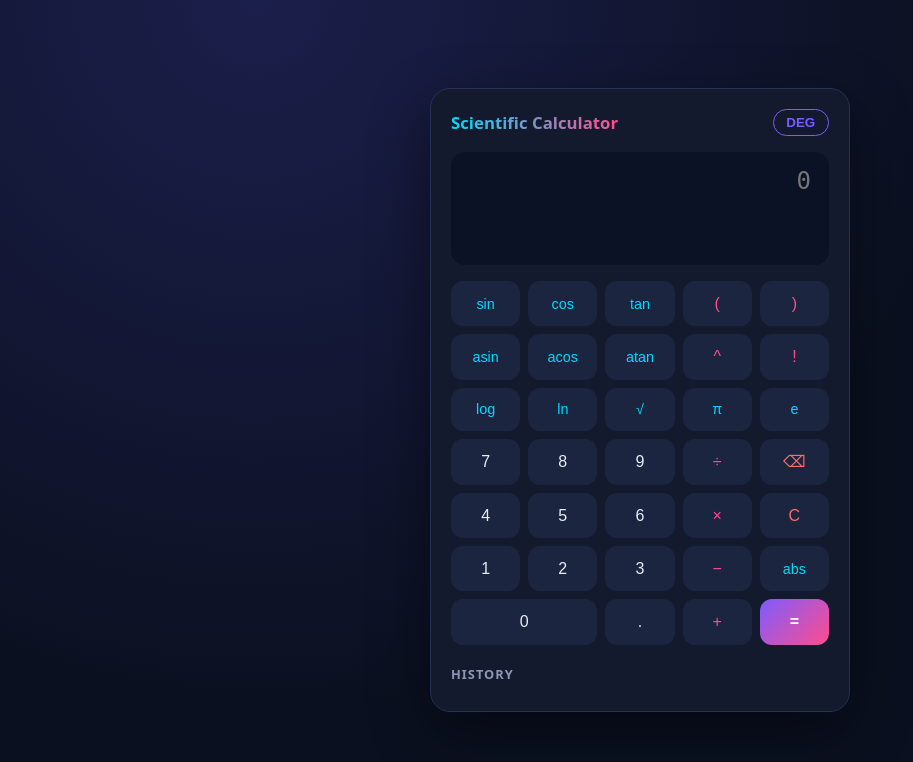
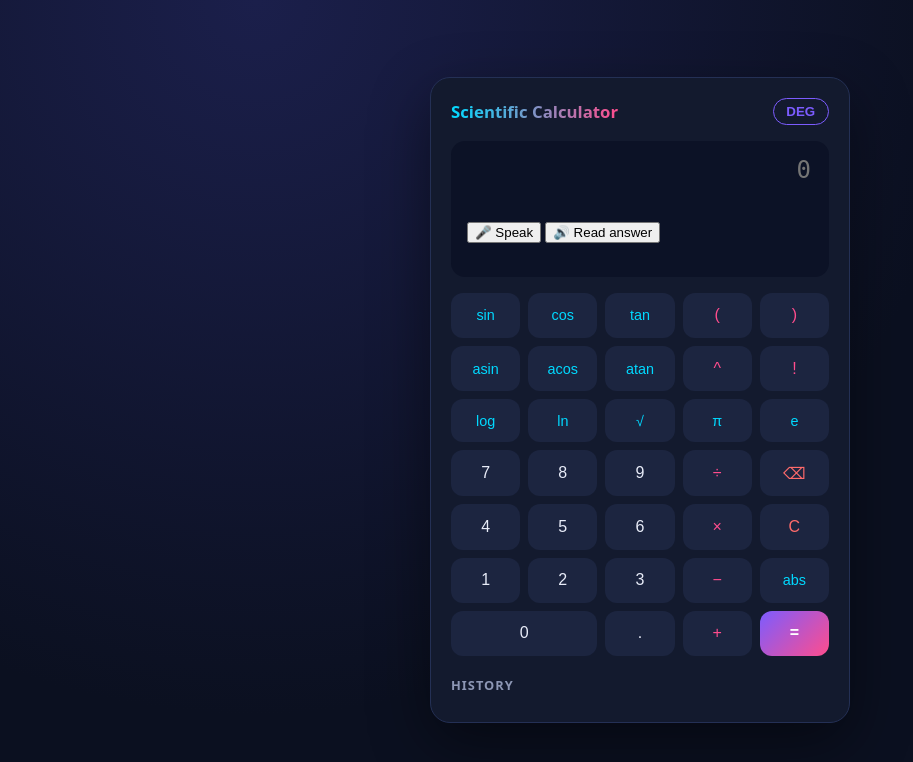
Before and after one commit to mosochife/scientific_calculator, a Flask app: page / in a window 1280 px wide. Shown: the top 762 px of the page, without its empty margins (0-913 px from the left). Run offline with Flask 3, Linux system fonts and the light colour scheme.

Commit message:
feat: add voice input and read-aloud buttons

```diff
--- a/static/script.js
+++ b/static/script.js
@@ -110,3 +110,50 @@
 });
 
 exprInput.focus();
+
+// Read the calculator result aloud
+function speakAnswer() {
+  const answer = resultEl.textContent;
+
+  if (!answer || !answer.startsWith("=")) {
+    errorEl.textContent = "Please calculate an answer first.";
+    return;
+  }
+
+  const speech = new SpeechSynthesisUtterance(
+    "The answer is " + answer.replace("=", "").trim()
+  );
+
+  speech.lang = "en-US";
+  window.speechSynthesis.speak(speech);
+}
+// Voice calculator
+const SpeechRecognition =
+  window.SpeechRecognition || window.webkitSpeechRecognition;
+
+function startVoiceInput() {
+  if (!SpeechRecognition) {
+    errorEl.textContent =
+      "Voice recognition is not supported by this browser.";
+    return;
+  }
+
+  const recognition = new SpeechRecognition();
+  recognition.lang = "en-US";
+  recognition.continuous = false;
+
+  recognition.onstart = () => {
+    errorEl.textContent = "Listening...";
+  };
+
+  recognition.onresult = (event) => {
+    exprInput.value = event.results[0][0].transcript;
+    calculate();
+  };
+
+  recognition.onerror = () => {
+    errorEl.textContent = "Could not hear you. Please try again.";
+  };
+
+  recognition.start();
+}
--- a/templates/index.html
+++ b/templates/index.html
@@ -16,8 +16,12 @@
     <div class="display">
       <input id="expression" type="text" autocomplete="off" spellcheck="false"
              maxlength="200" placeholder="0" aria-label="Expression">
-      <div id="result" class="result" aria-live="polite"></div>
-      <div id="error" class="error" role="alert"></div>
+           <div id="result" class="result" aria-live="polite"></div>
+                <button id="voiceBtn" type="button" onclick="startVoiceInput()">
+      🎤 Speak</button>
+       <button id="speakBtn" type="button" onclick="speakAnswer()">
+     🔊 Read answer</button>
+     <div id="error" class="error" role="alert"></div>
     </div>
 
     <div class="keys">
```
